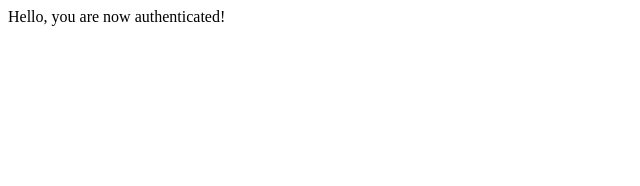
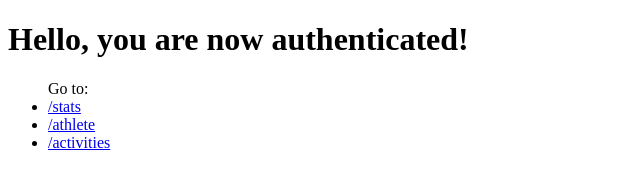
Before and after one commit to Burnett2k/TrainingDashboard, a website: page public/welcome.html in a window 1280 px wide. Shown: the whole page, without its empty margins (0-640 px from the left). Drawn offline with Linux system fonts and the light colour scheme.

Commit message:
add links to welcome page for supported api calls

```diff
--- a/public/welcome.html
+++ b/public/welcome.html
@@ -8,6 +8,12 @@
   </head>
 
   <body>
-    Hello, you are now authenticated!
+    <h1>Hello, you are now authenticated!</h1>
+    <ul>
+      Go to:
+      <li><a href="/stats">/stats</a></li>
+      <li><a href="/athlete">/athlete</a></li>
+      <li><a href="/activities">/activities</a></li>
+    </ul>
   </body>
 </html>
--- a/routes/index.js
+++ b/routes/index.js
@@ -107,7 +107,7 @@ router.get("/stats", (req, res) => {
     axios
       .get(statsCall, bearer)
       .then(function(response) {
-        console.log(response);
+        console.log("received a successful response");
         res.json(response.data);
       })
       .catch(function(err) {
@@ -133,7 +133,7 @@ router.get("/activities", (req, res) => {
   axios
     .get(activities2Call, bearer)
     .then(function(response) {
-      console.log(response);
+      console.log("received a successful response");
       res.json(response.data);
     })
     .catch(function(err) {
```
